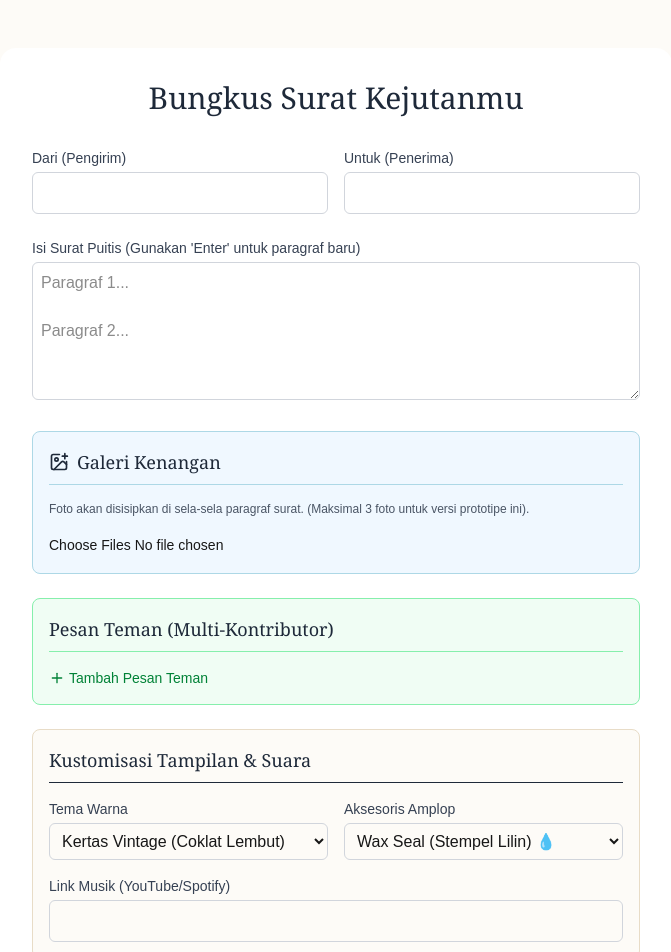
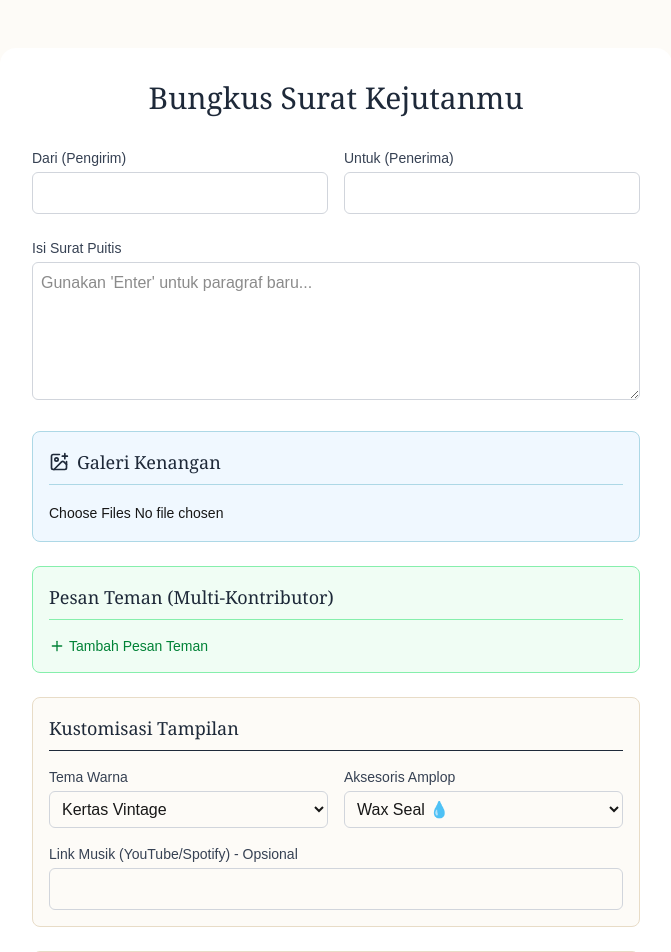
Before and after one commit to dwisatriaairlangga/Birthday-Suprise, a Next.js app: page /create in a window 1280 px wide. Shown: the top 952 px of the page, without its empty margins (304-975 px from the left). Built offline with nearby package versions, Linux system fonts and the light colour scheme.

Commit message:
Add files via upload

```diff
--- a/app/create/page.tsx
+++ b/app/create/page.tsx
@@ -14,7 +14,6 @@ export default function CreateLetter() {
   const [shareUrl, setShareUrl] = useState('');
   const [copied, setCopied] = useState(false);
 
-  // Handle Upload Foto ke Base64 (Maksimal 3 foto untuk mencegah limit localStorage)
   const handlePhotoUpload = (e: React.ChangeEvent<HTMLInputElement>) => {
     if (!e.target.files) return;
     const files = Array.from(e.target.files).slice(0, 3 - formData.photos.length);
@@ -30,7 +29,6 @@ export default function CreateLetter() {
     });
   };
 
-  // Handle Multi-kontributor
   const addWallMessage = () => {
     setFormData(prev => ({ ...prev, wallMessages: [...prev.wallMessages, { name: '', message: '' }] }));
   };
@@ -56,10 +54,21 @@ export default function CreateLetter() {
     setIsSubmitted(true);
   };
 
-  const copyToClipboard = () => {
-    navigator.clipboard.writeText(shareUrl);
-    setCopied(true);
-    setTimeout(() => setCopied(false), 2000);
+  const copyToClipboard = async () => {
+    try {
+      await navigator.clipboard.writeText(shareUrl);
+      setCopied(true);
+      setTimeout(() => setCopied(false), 2000);
+    } catch (err) {
+      const textArea = document.createElement("textarea");
+      textArea.value = shareUrl;
+      document.body.appendChild(textArea);
+      textArea.select();
+      document.execCommand("copy");
+      document.body.removeChild(textArea);
+      setCopied(true);
+      setTimeout(() => setCopied(false), 2000);
+    }
   };
 
   return (
@@ -82,16 +91,15 @@ export default function CreateLetter() {
               </div>
 
               <div>
-                <label className="block text-sm font-medium text-gray-700 mb-1">Isi Surat Puitis (Gunakan 'Enter' untuk paragraf baru)</label>
-                <textarea required rows={5} placeholder="Paragraf 1...&#10;&#10;Paragraf 2..." className="w-full border-gray-300 rounded-md p-2 border" onChange={e => setFormData({...formData, content: e.target.value})} />
+                <label className="block text-sm font-medium text-gray-700 mb-1">Isi Surat Puitis</label>
+                <textarea required rows={5} placeholder="Gunakan 'Enter' untuk paragraf baru..." className="w-full border-gray-300 rounded-md p-2 border" onChange={e => setFormData({...formData, content: e.target.value})} />
               </div>
 
-              {/* FITUR BARU: UPLOAD FOTO */}
+              {/* UPLOAD FOTO */}
               <div className="bg-[#f0f8ff] p-4 rounded-lg border border-[#add8e6] space-y-4">
                 <h3 className="font-serif text-lg text-gray-800 border-b border-[#add8e6] pb-2 flex items-center gap-2">
                   <ImagePlus className="w-5 h-5"/> Galeri Kenangan
                 </h3>
-                <p className="text-xs text-gray-600">Foto akan disisipkan di sela-sela paragraf surat. (Maksimal 3 foto untuk versi prototipe ini).</p>
                 <input type="file" accept="image/*" multiple onChange={handlePhotoUpload} disabled={formData.photos.length >= 3} className="text-sm" />
                 {formData.photos.length > 0 && (
                   <div className="flex gap-2 overflow-x-auto pt-2">
@@ -102,7 +110,7 @@ export default function CreateLetter() {
                 )}
               </div>
 
-              {/* FITUR BARU: WALL OF MESSAGES */}
+              {/* WALL OF MESSAGES */}
               <div className="bg-[#f0fdf4] p-4 rounded-lg border border-[#86efac] space-y-4">
                 <h3 className="font-serif text-lg text-gray-800 border-b border-[#86efac] pb-2">Pesan Teman (Multi-Kontributor)</h3>
                 {formData.wallMessages.map((msg, i) => (
@@ -119,35 +127,41 @@ export default function CreateLetter() {
                 </button>
               </div>
 
-              {/* Panel Personalisasi Tampilan (Sama seperti sebelumnya) */}
+              {/* PERSONALISASI */}
               <div className="bg-[#fdfbf7] p-4 rounded-lg border border-[#e8dcc7] space-y-4">
-                <h3 className="font-serif text-lg text-gray-800 border-b pb-2">Kustomisasi Tampilan & Suara</h3>
+                <h3 className="font-serif text-lg text-gray-800 border-b pb-2">Kustomisasi Tampilan</h3>
                 <div className="grid grid-cols-2 gap-4">
                   <div>
                     <label className="block text-sm font-medium text-gray-700 mb-1">Tema Warna</label>
                     <select className="w-full border-gray-300 rounded-md p-2 border" onChange={e => setFormData({...formData, theme: e.target.value})}>
-                      <option value="vintage">Kertas Vintage (Coklat Lembut)</option>
-                      <option value="romantis">Romantis (Pink Blush)</option>
-                      <option value="midnight">Midnight (Biru Dongker)</option>
-                      <option value="forest">Forest (Hijau Pinus)</option>
+                      <option value="vintage">Kertas Vintage</option>
+                      <option value="romantis">Romantis</option>
+                      <option value="midnight">Midnight (Biru Gelap)</option>
+                      <option value="forest">Forest</option>
                     </select>
                   </div>
                   <div>
                     <label className="block text-sm font-medium text-gray-700 mb-1">Aksesoris Amplop</label>
                     <select className="w-full border-gray-300 rounded-md p-2 border" onChange={e => setFormData({...formData, accessory: e.target.value})}>
-                      <option value="waxseal">Wax Seal (Stempel Lilin) 💧</option>
+                      <option value="waxseal">Wax Seal 💧</option>
                       <option value="pita">Pita Elegan 🎀</option>
                       <option value="bunga">Bunga Kering 🌸</option>
+                      <option value="prangko">Prangko Klasik 📮</option>
+                      <option value="kunci">Kunci Vintage 🗝️</option>
+                      <option value="feather">Bulu Pena 🪶</option>
+                      <option value="sparkles">Taburan Kilau ✨</option>
+                      <option value="heart">Stiker Hati ❤️</option>
+                      <option value="paperclip">Klip Kertas 📎</option>
                     </select>
                   </div>
                 </div>
                 <div>
-                  <label className="block text-sm font-medium text-gray-700 mb-1">Link Musik (YouTube/Spotify)</label>
+                  <label className="block text-sm font-medium text-gray-700 mb-1">Link Musik (YouTube/Spotify) - Opsional</label>
                   <input type="text" className="w-full border-gray-300 rounded-md p-2 border" onChange={e => setFormData({...formData, musicLink: e.target.value})} />
                 </div>
               </div>
 
-              {/* Panel Hadiah */}
+              {/* HADIAH VIRTUAL */}
               <div className="bg-[#f9f5f0] p-4 rounded-lg border border-[#e8dcc7] space-y-4">
                 <h3 className="font-serif text-lg text-gray-800 border-b pb-2">Hadiah Virtual Akhir</h3>
                 <select className="w-full border-gray-300 rounded-md p-2 border" onChange={e => setFormData({...formData, giftType: e.target.value})}>
@@ -174,8 +188,10 @@ export default function CreateLetter() {
             </div>
 
             <div className="flex items-center w-full max-w-md bg-gray-50 border rounded-lg overflow-hidden mb-6">
-              <input type="text" readOnly value={shareUrl} className="flex-1 bg-transparent p-3 text-sm outline-none" />
-              <button onClick={copyToClipboard} className="bg-gray-800 text-white px-4 py-3"><Copy className="w-4 h-4"/></button>
+              <input type="text" readOnly value={shareUrl} className="flex-1 bg-transparent p-3 text-sm outline-none text-gray-600" />
+              <button onClick={copyToClipboard} className="flex items-center gap-2 bg-gray-800 text-white px-4 py-3 hover:bg-gray-700 transition-colors">
+                <Copy className="w-4 h-4"/> {copied ? 'Tersalin!' : 'Salin'}
+              </button>
             </div>
 
             <a href={shareUrl} target="_blank" className="text-[#a89575] hover:underline flex items-center gap-2 font-medium">
```
Also changed, not shown: app/[slug]/page.tsx (+22 -9 lines).
